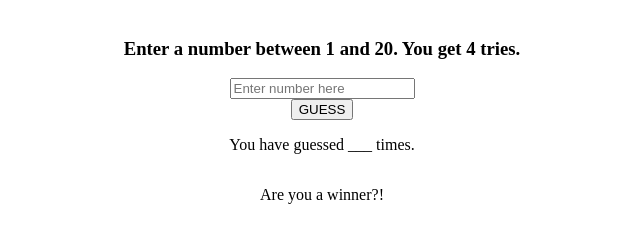
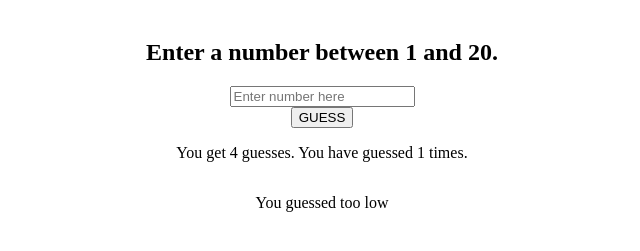
Before and after one commit to michellerenehey/lab-01-guess-number, a website: page index.html in a window 1280 px wide. Both pictures are taken after a click on the button "GUESS". Shown: the part 61-312 px from the top of the page, without its empty margins (318-958 px from the left). Drawn offline with Linux system fonts and the light colour scheme.

Commit message:
added initial event listener solution to display win, lose, you're out of tries

```diff
--- a/app.js
+++ b/app.js
@@ -8,11 +8,22 @@ const userMessage = document.getElementById('user-message');
 let numGuesses = 0;
 const randomNum = (Math.floor(Math.random() * 20)+1);
 
+
 // event listener
-
 submitButton.addEventListener('click', () => {
   numGuesses ++;
+  timesGuessed.textContent = numGuesses;
   const userGuess = Number(userInput.value);
-  if (userGuess === randomNum)
-
-})
+  let result;
+  if (userGuess === randomNum){
+    result = "You win"
+  } else if (numGuesses === 4) {
+    result = "You're out of guesses";
+    submitButton.style.display = "none";
+  } else if (userGuess > randomNum) {
+    result = "You guessed too high"
+  } else {
+    result = "You guessed too low"
+  };
+  userMessage.textContent = result;
+  });
--- a/index.html
+++ b/index.html
@@ -14,11 +14,11 @@
 
 <body>
     <h1>Welcome to Guess! A! Number!</h1>
-    <h3>Enter a number between 1 and 20. You get 4 tries.</h3>
+    <h2>Enter a number between 1 and 20.</h2>
     <input id="user-input" placeholder="Enter number here">
     <button id="submit-button">GUESS</button>
-    <p>You have guessed <span id="times-guessed">___</span> times.</p>
-    <p id="user-message">Are you a winner?!</p>
+    <p>You get 4 guesses. You have guessed <span id="times-guessed">___</span> times.</p>
+    <p id="user-message"></p>
     <script type="module" src="./app.js"></script>
 </body>
 
```
